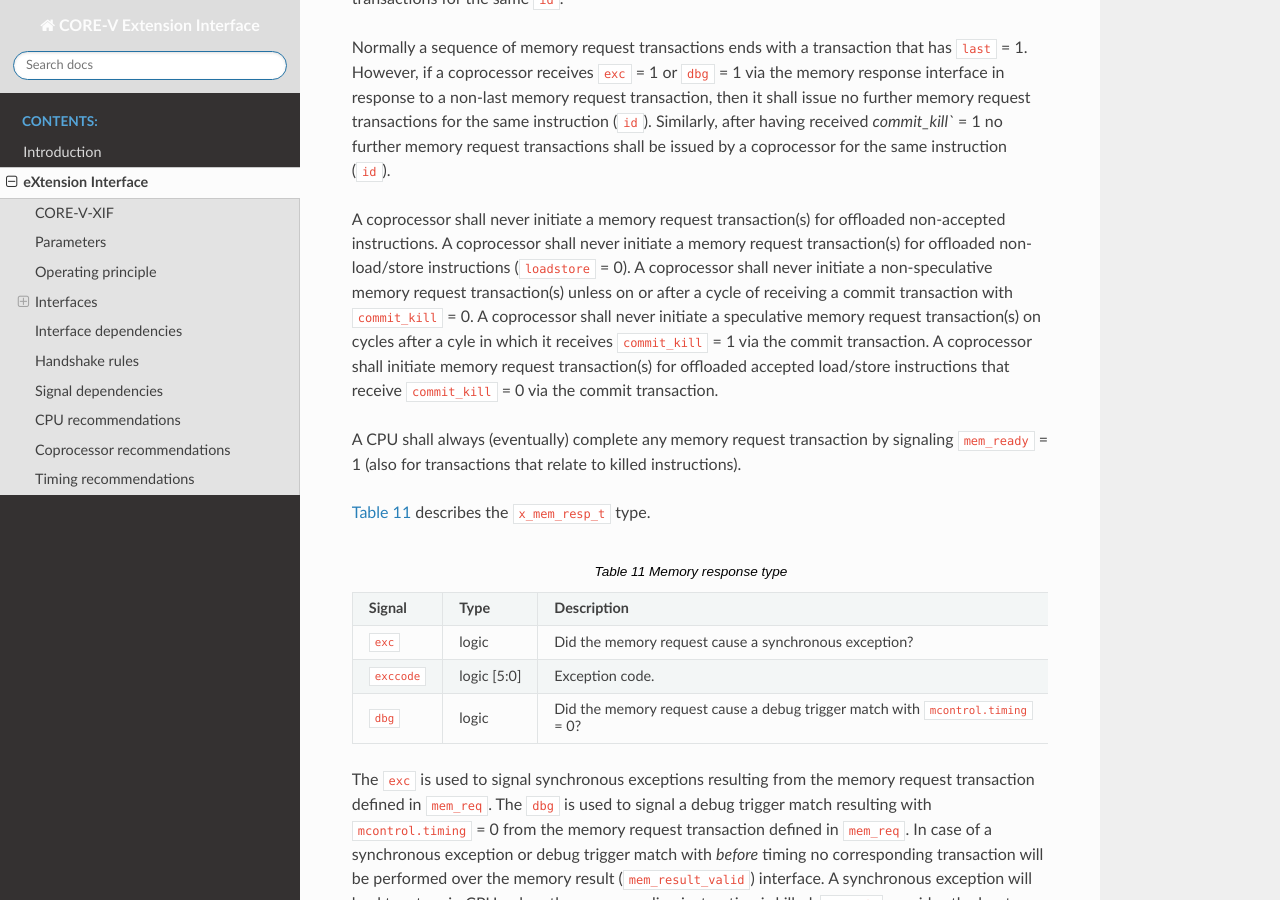
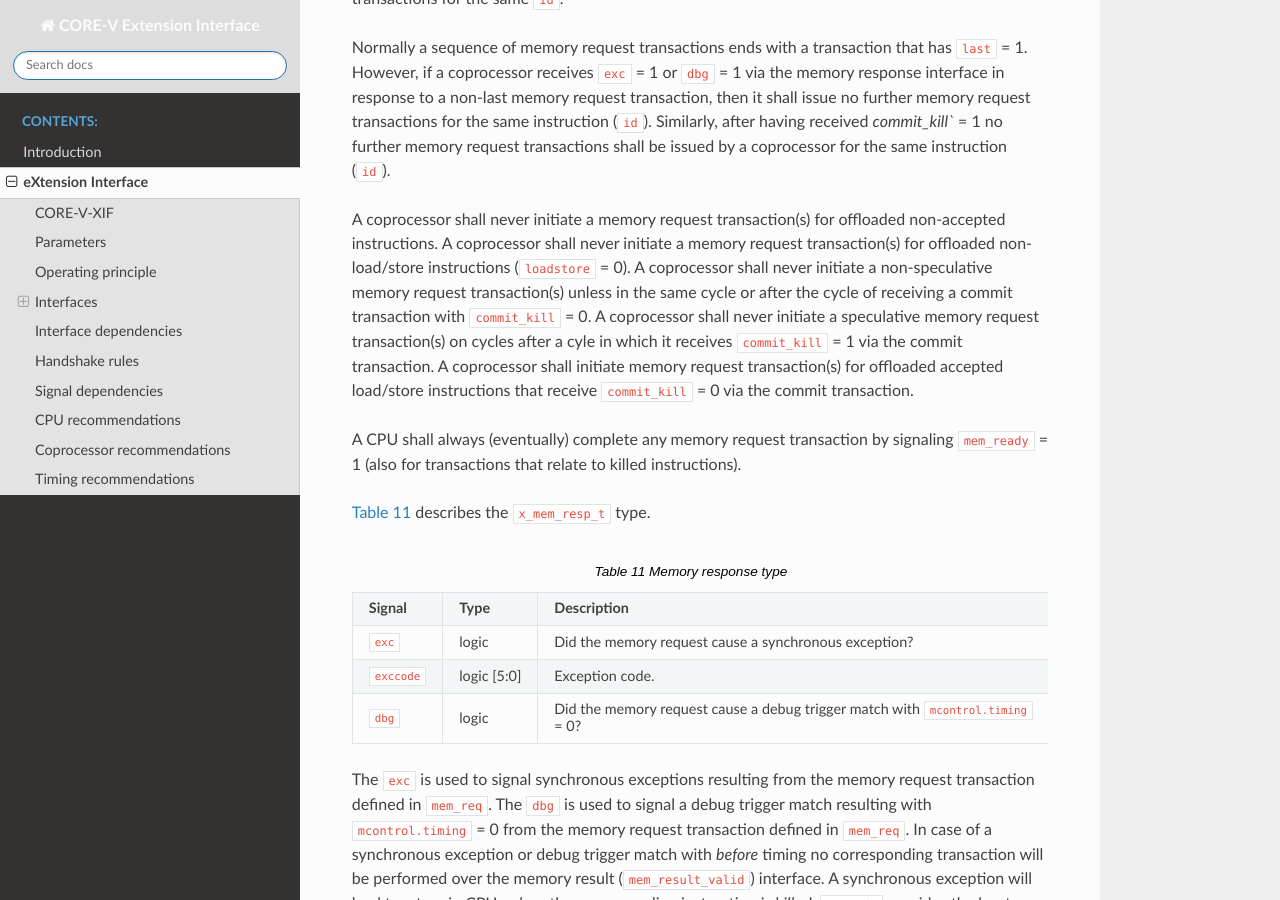
Before and after one commit to openhwgroup/core-v-xif, a Sphinx documentation site: the page built from docs/source/x_ext.rst, in a window 1280 px wide and 900 px high, scrolled down 13155 px. Built offline with Sphinx 7.4.7 and the Read the Docs theme 2.0.0, drawn with Linux system fonts in a browser that asks for light colours.

Commit message:
Further clarification
Signed-off-by: Arjan Bink <Arjan.Bink@silabs.com>

```diff
--- a/docs/source/x_ext.rst
+++ b/docs/source/x_ext.rst
@@ -581,7 +581,7 @@ be issued by a |coprocessor| for the same instruction (``id``).
 
 A |coprocessor| shall never initiate a memory request transaction(s) for offloaded non-accepted instructions.
 A |coprocessor| shall never initiate a memory request transaction(s) for offloaded non-load/store instructions (``loadstore`` = 0).
-A |coprocessor| shall never initiate a non-speculative memory request transaction(s) unless on or after a cycle of receiving a commit transaction with ``commit_kill`` = 0.
+A |coprocessor| shall never initiate a non-speculative memory request transaction(s) unless in the same cycle or after the cycle of receiving a commit transaction with ``commit_kill`` = 0.
 A |coprocessor| shall never initiate a speculative memory request transaction(s) on cycles after a cyle in which it receives ``commit_kill`` = 1 via the commit transaction.
 A |coprocessor| shall initiate memory request transaction(s) for offloaded accepted load/store instructions that receive ``commit_kill`` = 0 via the commit transaction.
 
```
